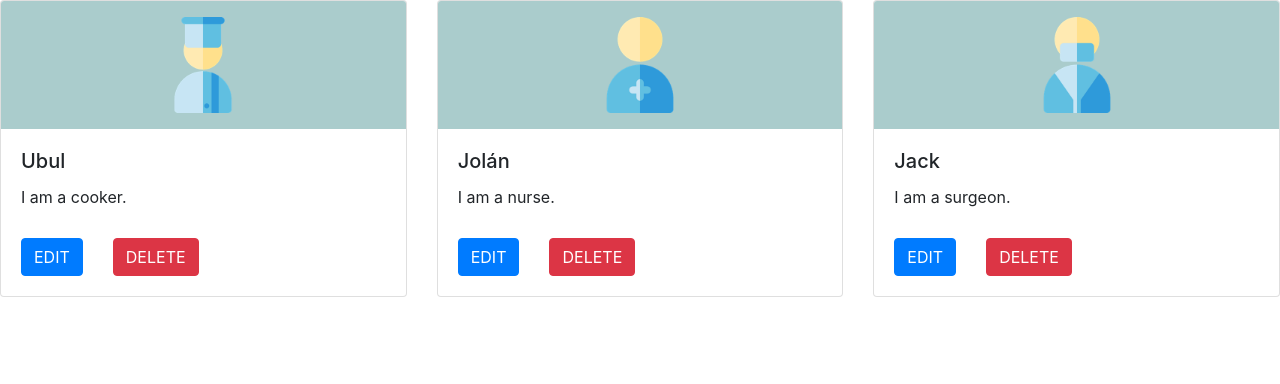
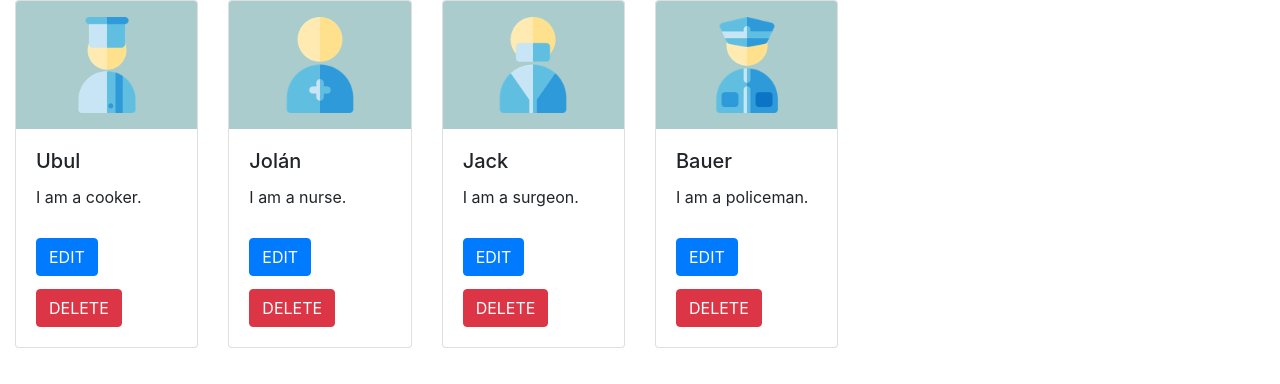
Before and after one commit to sd4v/webprog-next-app, a Next.js app: page / in a window 1280 px wide. Shown: the top 384 px of the page. Built offline with nearby package versions, Linux system fonts and the light colour scheme.

Commit message:
Add members state to index page + Stylize Col components

```diff
--- a/pages/index.js
+++ b/pages/index.js
@@ -1,18 +1,47 @@
-import { Row, Button, Col } from "react-bootstrap";
+import { useState } from "react";
+import { Row, Col, Container } from "react-bootstrap";
 import Member, { occupation } from "../components/Member";
+import styles from "./index.module.css";
+
+
+const initData = [
+  {
+    id: 1,
+    name: "Ubul",
+    occupation: occupation.cooker,
+  },
+  {
+    id: 2,
+    name: "Jolán",
+    occupation: occupation.nurse,
+  },
+  {
+    id: 3,
+    name: "Jack",
+    occupation: occupation.surgeon,
+  },
+  {
+    id: 4,
+    name: "Bauer",
+    occupation: occupation.policeman,
+  },
+];
+
 
 export default function Home() {
+
+  const [members, setMembers] = useState(initData);
+
   return (
-    <Row>
-      <Col>
-        <Member name="Ubul" occupation={occupation.cooker} />
-      </Col>
-      <Col>
-        <Member name="Jolán" occupation={occupation.nurse} />
-      </Col>
-      <Col>
-        <Member name="Jack" occupation={occupation.surgeon} />
-      </Col>
-    </Row>
+    <Container fluid>
+      <Row>
+        {members.map(member=> (
+          <Col sm={6} md={4} lg={3} xl={2} key={member.id}
+              className={styles.memberCol}>
+            <Member {...member}/>
+          </Col>
+        ))}
+      </Row>
+    </Container>
   );
 }
--- /dev/null
+++ b/pages/index.module.css
@@ -0,0 +1,3 @@
+.memberCol {
+  padding-bottom: 2rem;
+}
```
